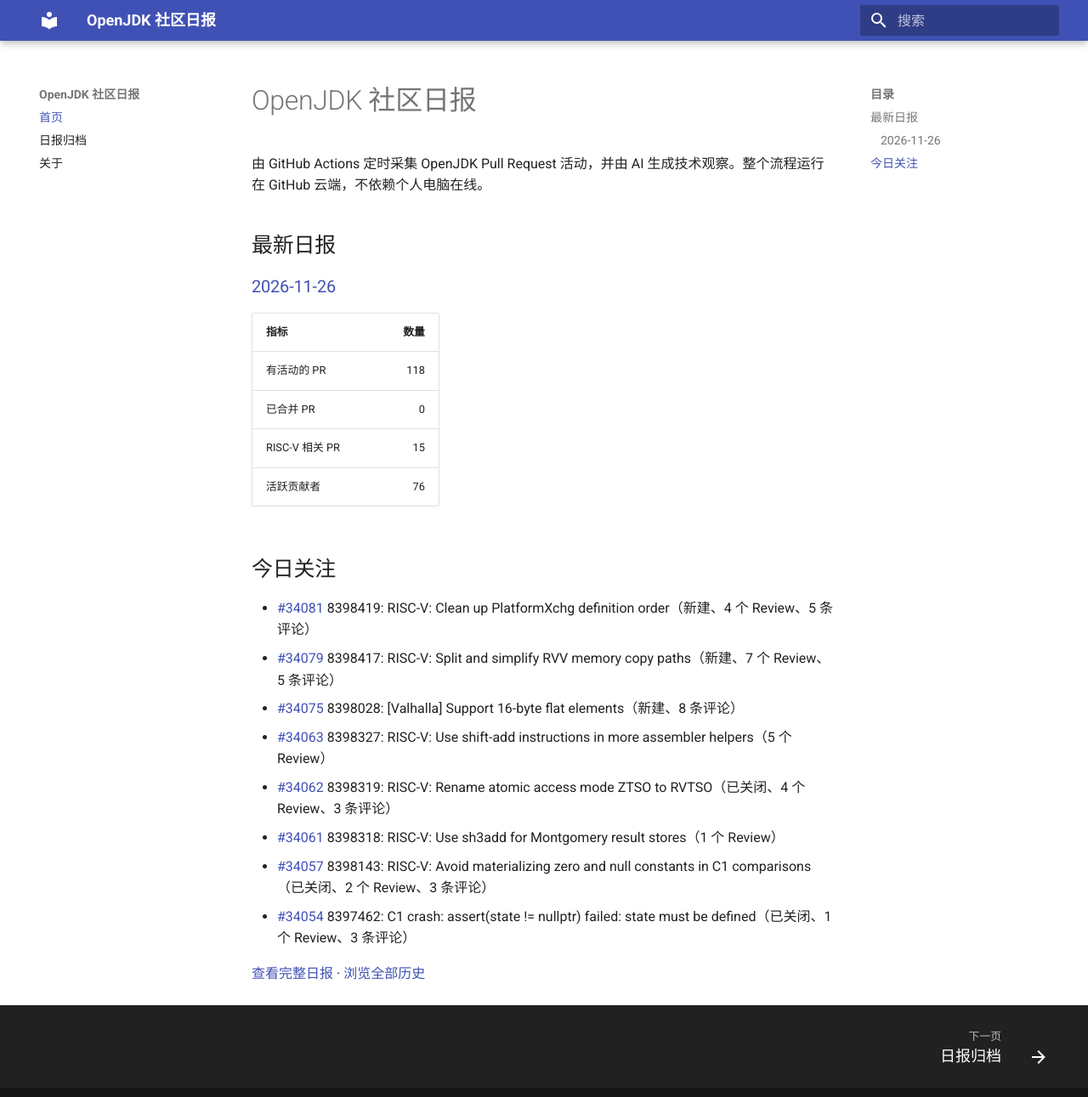
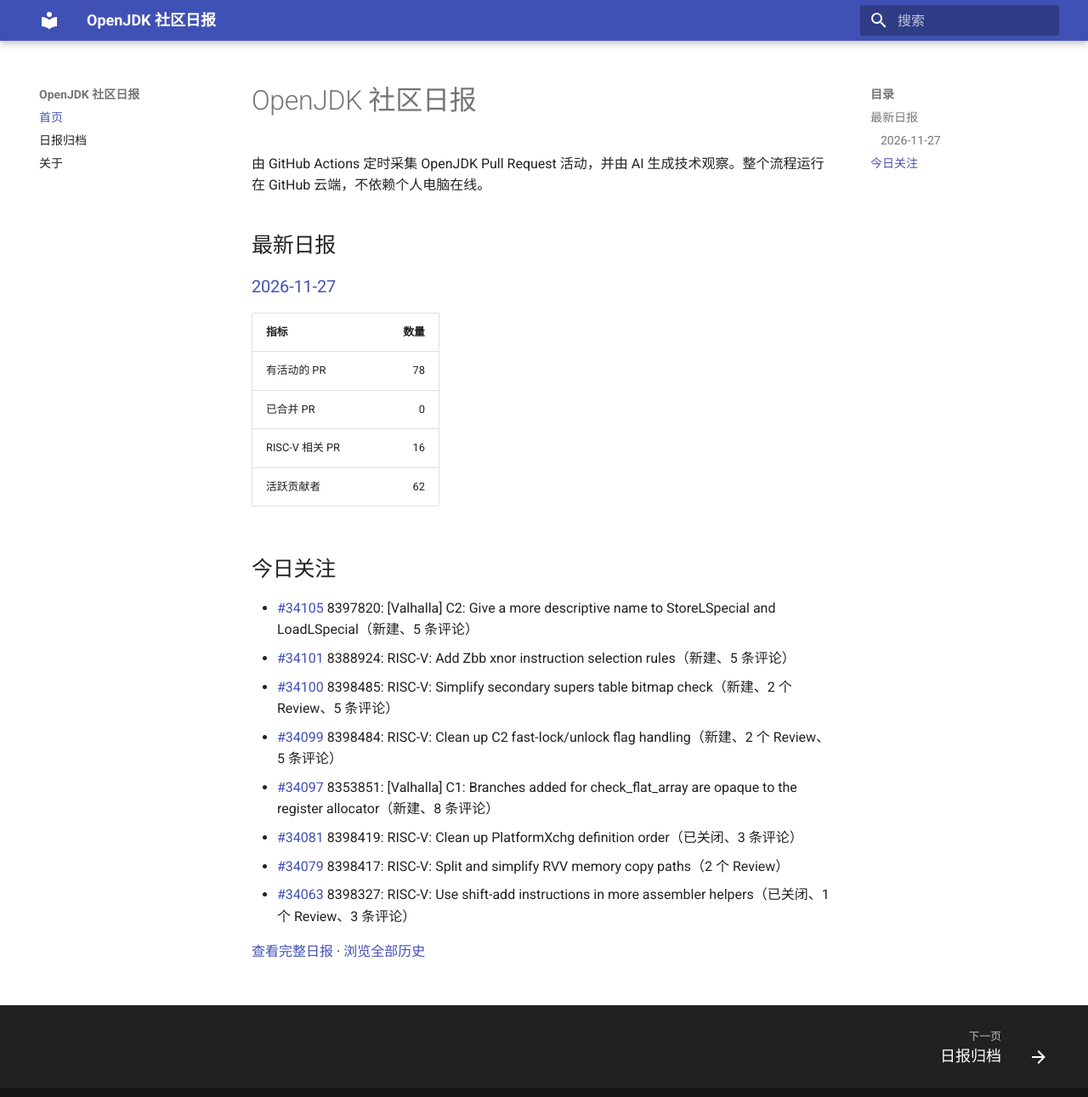
Before and after one commit to DingliZhang/openjdk-daily, an MkDocs documentation site: the page built from docs/index.md, in a window 1280 px wide and 1304 px high. Shown: the top 1291 px of the window at 85% size. Built offline with MkDocs 1.6.1 and Material for MkDocs 9.7.7, drawn with Linux system fonts in a browser that asks for light colours.

Commit message:
report: add OpenJDK daily report

```diff
--- a/docs/index.md
+++ b/docs/index.md
@@ -4,24 +4,24 @@
 
 ## 最新日报
 
-### [2026-11-26](reports/2026/2026-11-26.md)
+### [2026-11-27](reports/2026/2026-11-27.md)
 
 | 指标 | 数量 |
 |---|---:|
-| 有活动的 PR | 118 |
+| 有活动的 PR | 78 |
 | 已合并 PR | 0 |
-| RISC-V 相关 PR | 15 |
-| 活跃贡献者 | 76 |
+| RISC-V 相关 PR | 16 |
+| 活跃贡献者 | 62 |
 
 ## 今日关注
 
-- [#34081](https://github.com/openjdk/jdk/pull/34081) 8398419: RISC-V: Clean up PlatformXchg definition order（新建、4 个 Review、5 条评论）
-- [#34079](https://github.com/openjdk/jdk/pull/34079) 8398417: RISC-V: Split and simplify RVV memory copy paths（新建、7 个 Review、5 条评论）
-- [#34075](https://github.com/openjdk/jdk/pull/34075) 8398028: [Valhalla] Support 16-byte flat elements（新建、8 条评论）
-- [#34063](https://github.com/openjdk/jdk/pull/34063) 8398327: RISC-V: Use shift-add instructions in more assembler helpers（5 个 Review）
-- [#34062](https://github.com/openjdk/jdk/pull/34062) 8398319: RISC-V: Rename atomic access mode ZTSO to RVTSO（已关闭、4 个 Review、3 条评论）
-- [#34061](https://github.com/openjdk/jdk/pull/34061) 8398318: RISC-V: Use sh3add for Montgomery result stores（1 个 Review）
-- [#34057](https://github.com/openjdk/jdk/pull/34057) 8398143: RISC-V: Avoid materializing zero and null constants in C1 comparisons（已关闭、2 个 Review、3 条评论）
-- [#34054](https://github.com/openjdk/jdk/pull/34054) 8397462: C1 crash: assert(state != nullptr) failed: state must be defined（已关闭、1 个 Review、3 条评论）
+- [#34105](https://github.com/openjdk/jdk/pull/34105) 8397820: [Valhalla] C2: Give a more descriptive name to StoreLSpecial and LoadLSpecial（新建、5 条评论）
+- [#34101](https://github.com/openjdk/jdk/pull/34101) 8388924: RISC-V: Add Zbb xnor instruction selection rules（新建、5 条评论）
+- [#34100](https://github.com/openjdk/jdk/pull/34100) 8398485: RISC-V: Simplify secondary supers table bitmap check（新建、2 个 Review、5 条评论）
+- [#34099](https://github.com/openjdk/jdk/pull/34099) 8398484: RISC-V: Clean up C2 fast-lock/unlock flag handling（新建、2 个 Review、5 条评论）
+- [#34097](https://github.com/openjdk/jdk/pull/34097) 8353851: [Valhalla] C1: Branches added for check_flat_array are opaque to the register allocator（新建、8 条评论）
+- [#34081](https://github.com/openjdk/jdk/pull/34081) 8398419: RISC-V: Clean up PlatformXchg definition order（已关闭、3 条评论）
+- [#34079](https://github.com/openjdk/jdk/pull/34079) 8398417: RISC-V: Split and simplify RVV memory copy paths（2 个 Review）
+- [#34063](https://github.com/openjdk/jdk/pull/34063) 8398327: RISC-V: Use shift-add instructions in more assembler helpers（已关闭、1 个 Review、3 条评论）
 
-[查看完整日报](reports/2026/2026-11-26.md) · [浏览全部历史](reports/index.md)
+[查看完整日报](reports/2026/2026-11-27.md) · [浏览全部历史](reports/index.md)
```
Also changed, not shown: docs/reports/2026/2026-11-27.md (added, +206 -0 lines), docs/reports/index.md (+2 -1 lines), 2 other files.
